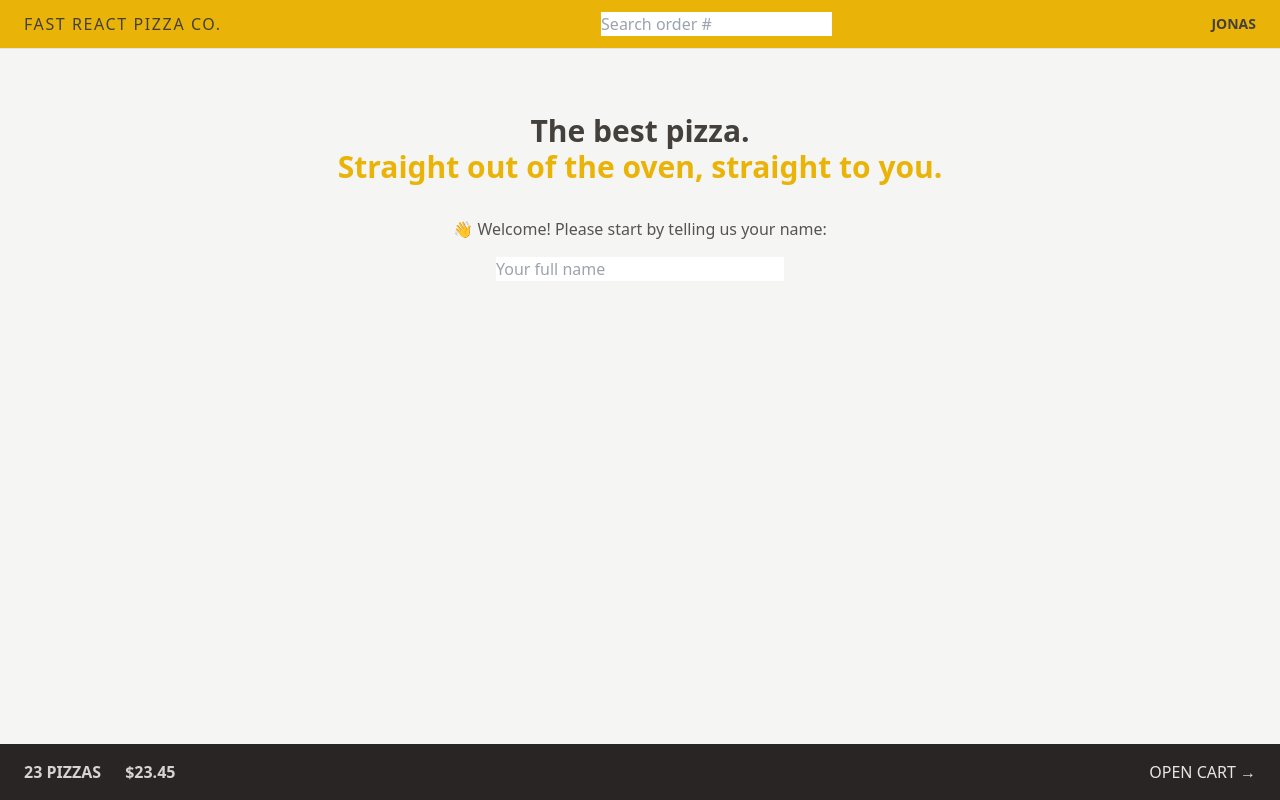
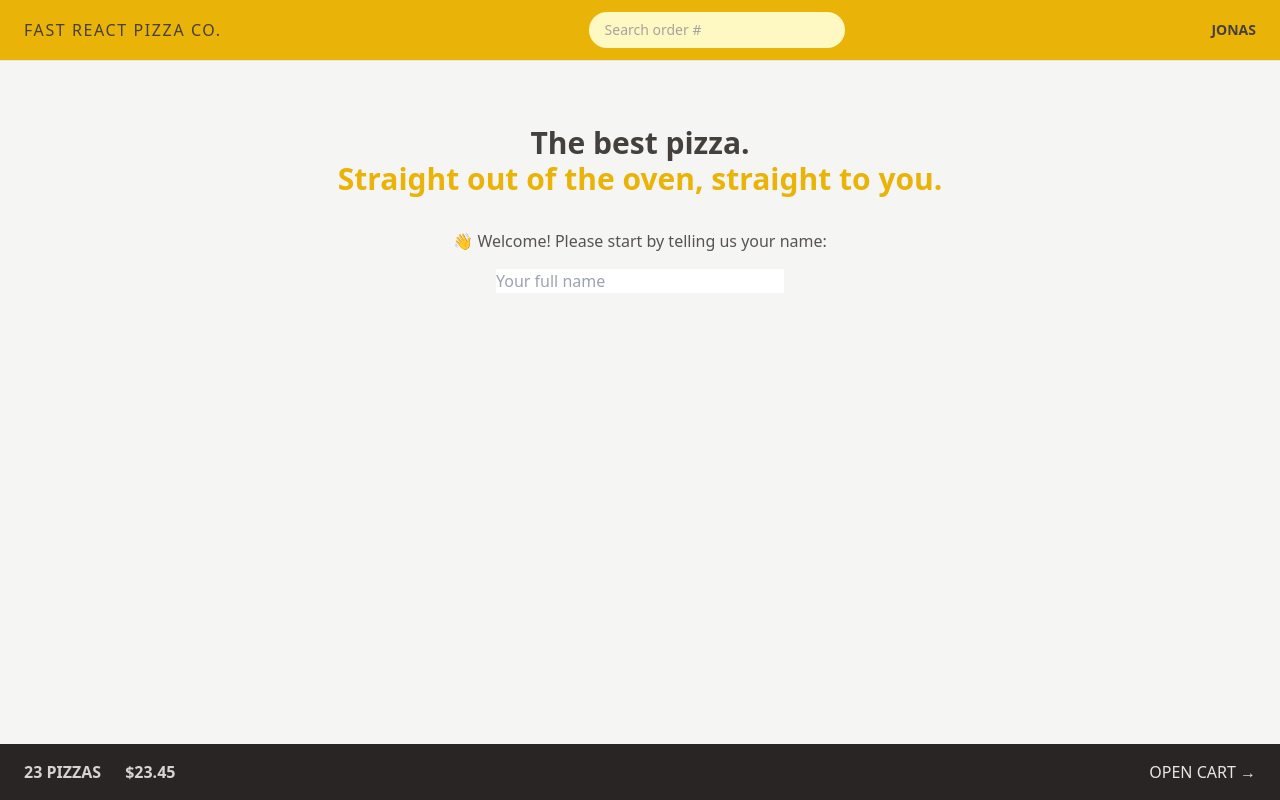
Before and after one commit to platisam/Fast_React_Pizza_Co., a React (Vite) app: page / in a window 1280 px wide. Built offline with nearby package versions, Linux system fonts and the light colour scheme.

Commit message:
styling form input element for search order

```diff
--- a/src/features/order/SearchOrder.jsx
+++ b/src/features/order/SearchOrder.jsx
@@ -18,6 +18,7 @@
         placeholder="Search order #"
         value={query}
         onChange={(e) => setQuery(e.target.value)}
+        className="rounded-full px-4 py-2 text-sm bg-yellow-100 placeholder:text-stone-400 w-28 sm:w-64 sm:focus:w-72 transition-all duration-300 focus:outline-none focus:ring focus:ring-yellow-500 focus:ring-opacity-50"
       />
     </form>
   );
```
